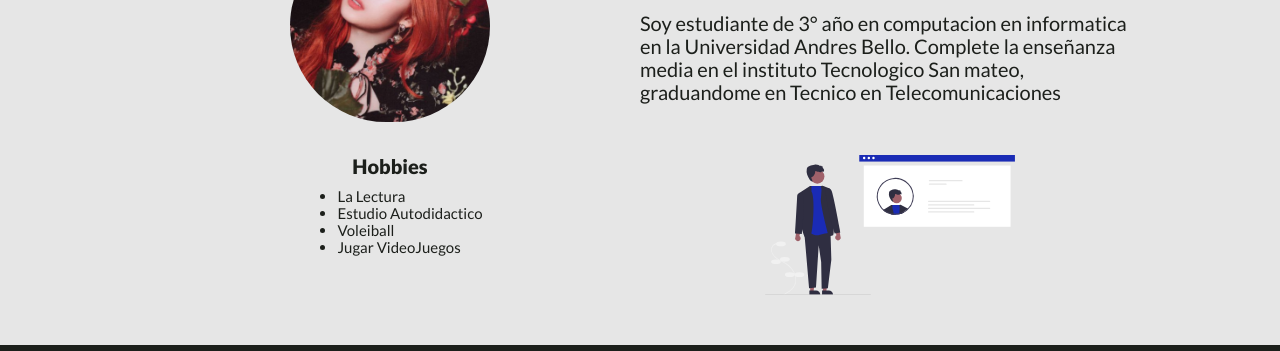
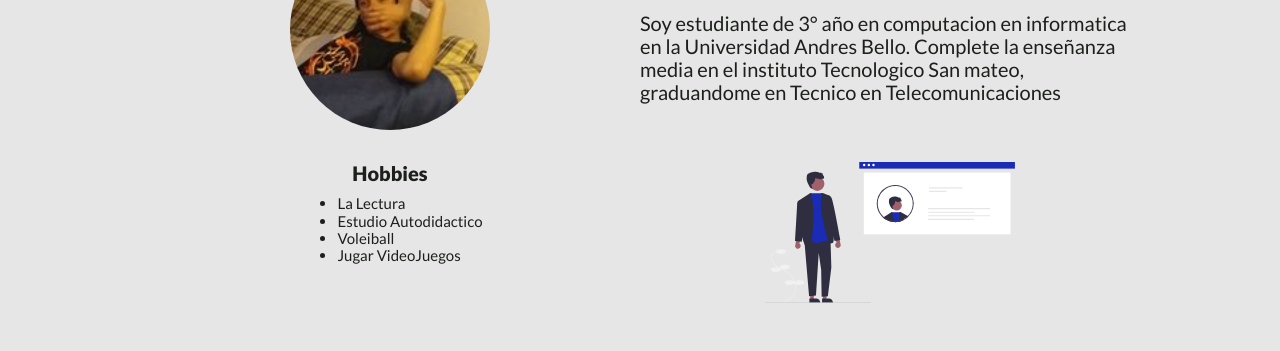
Before and after one commit to Nato18/Portafolio, a plain HTML site: page index.html in a window 1280 px wide. Shown: the part 749-1100 px from the top of the page. Drawn offline with Linux system fonts and the light colour scheme.

Commit message:
perfil mio

```diff
--- a/index.html
+++ b/index.html
@@ -53,7 +53,7 @@
     <section class="sobre-mi">
       <div class="contenedor-sobre-mi contenido-sobre-mi">
         <div class="foto-perfil">
-          <img src="images/perfil.png" alt="" />
+          <img src="images/perfil.jpg" alt="" />
         </div>
         <div class="texto-presentacion">
           <h2>Sobre mí</h2>
```
Also changed, not shown: images/perfil.jpg (added).
